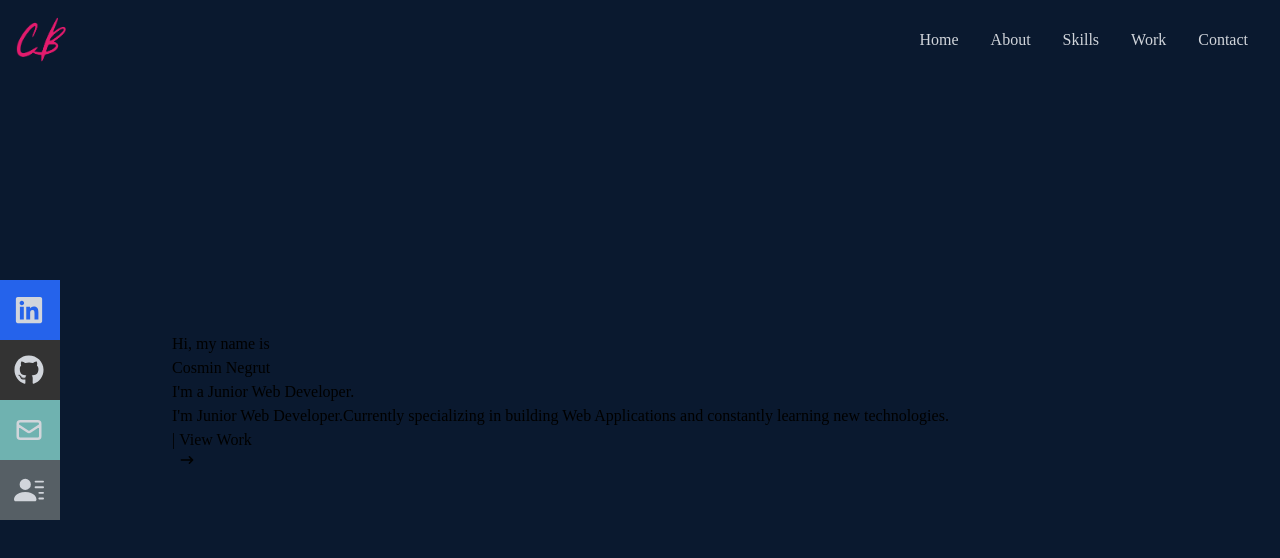
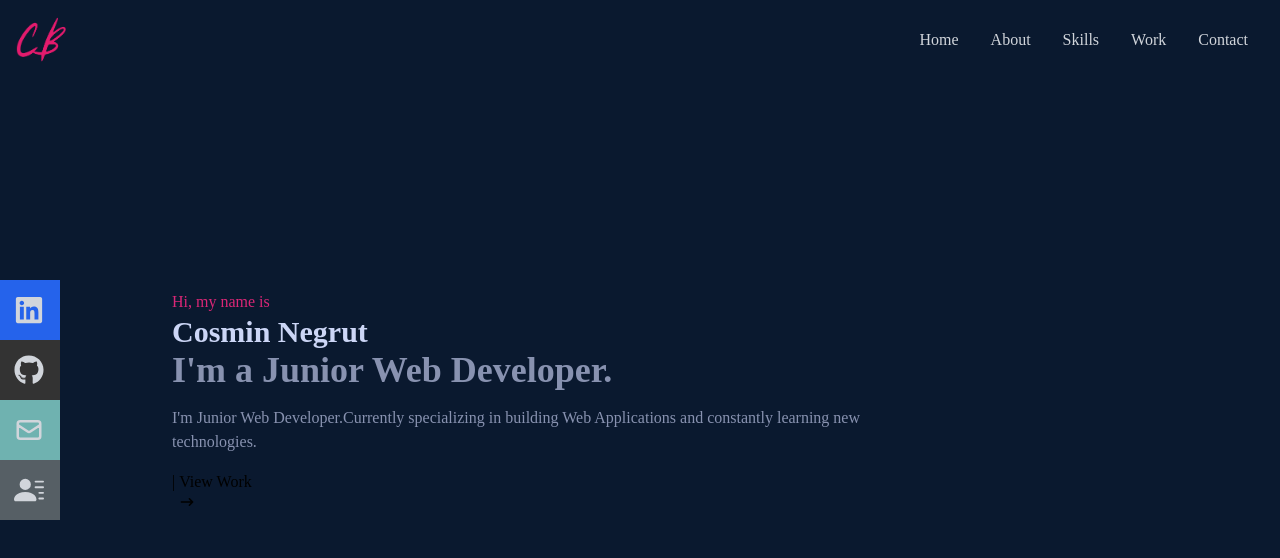
Before and after one commit to mercenar17r/portfolio-website, a React (Create React App) app: page / in a window 1280 px wide. Shown: the top 558 px of the page. Built offline with nearby package versions, Linux system fonts and the light colour scheme.

Commit message:
style text

```diff
--- a/src/components/Hero.jsx
+++ b/src/components/Hero.jsx
@@ -6,10 +6,14 @@ function Hero() {
     <div className="w-fu;; h-screen bg-[#0a192f]">
       {/* Container */}
       <div className="max-w-[1000px] mx-auto px-8 flex flex-col justify-center h-full">
-        <p>Hi, my name is</p>
-        <h1>Cosmin Negrut</h1>
-        <h2>I'm a Junior Web Developer.</h2>
-        <p>
+        <p className="text-pink-600">Hi, my name is</p>
+        <h1 className="text-4xl sm:text-3xl font-bold text-[#ccd6f6]">
+          Cosmin Negrut
+        </h1>
+        <h2 className="text-4xl sm:text-4xl font-bold text-[#8892b0]">
+          I'm a Junior Web Developer.
+        </h2>
+        <p className="text-[#8892b0] py-4 max-w-[700px]">
           I'm Junior Web Developer.Currently specializing in building Web
           Applications and constantly learning new technologies.
         </p>
```
